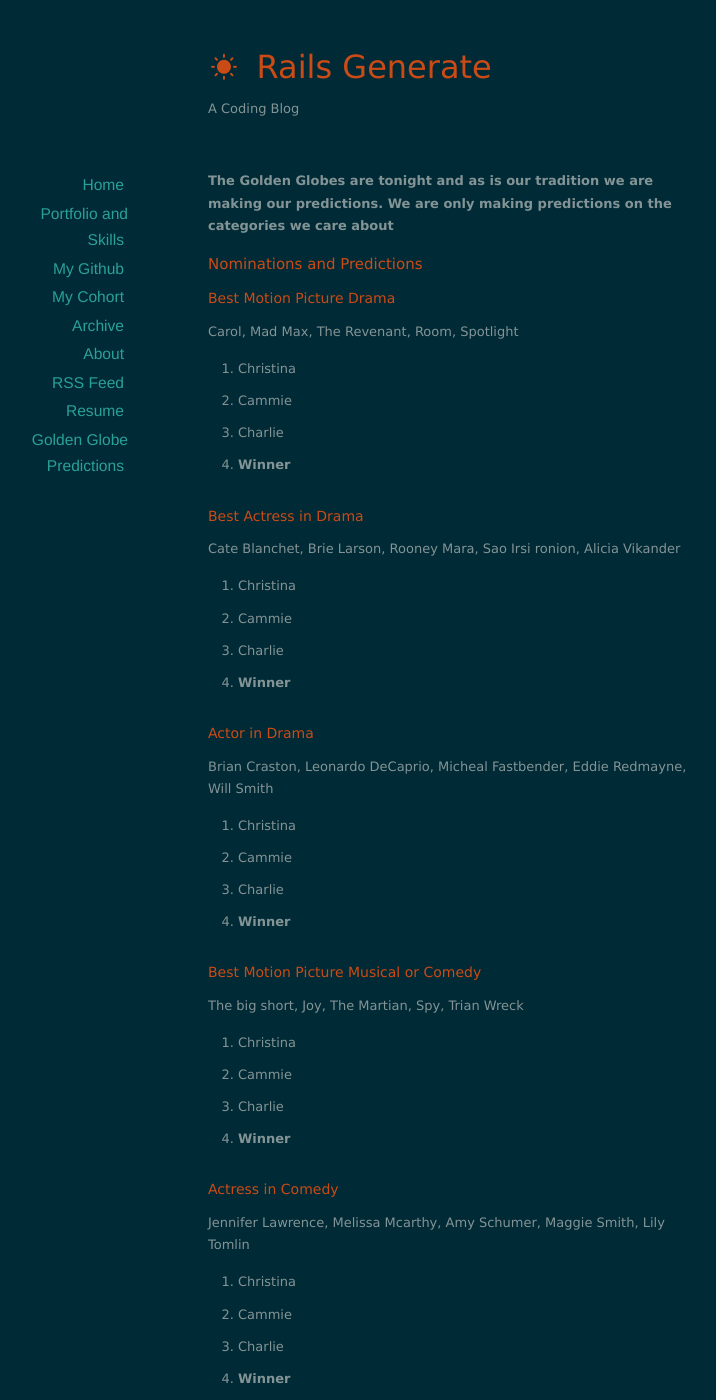
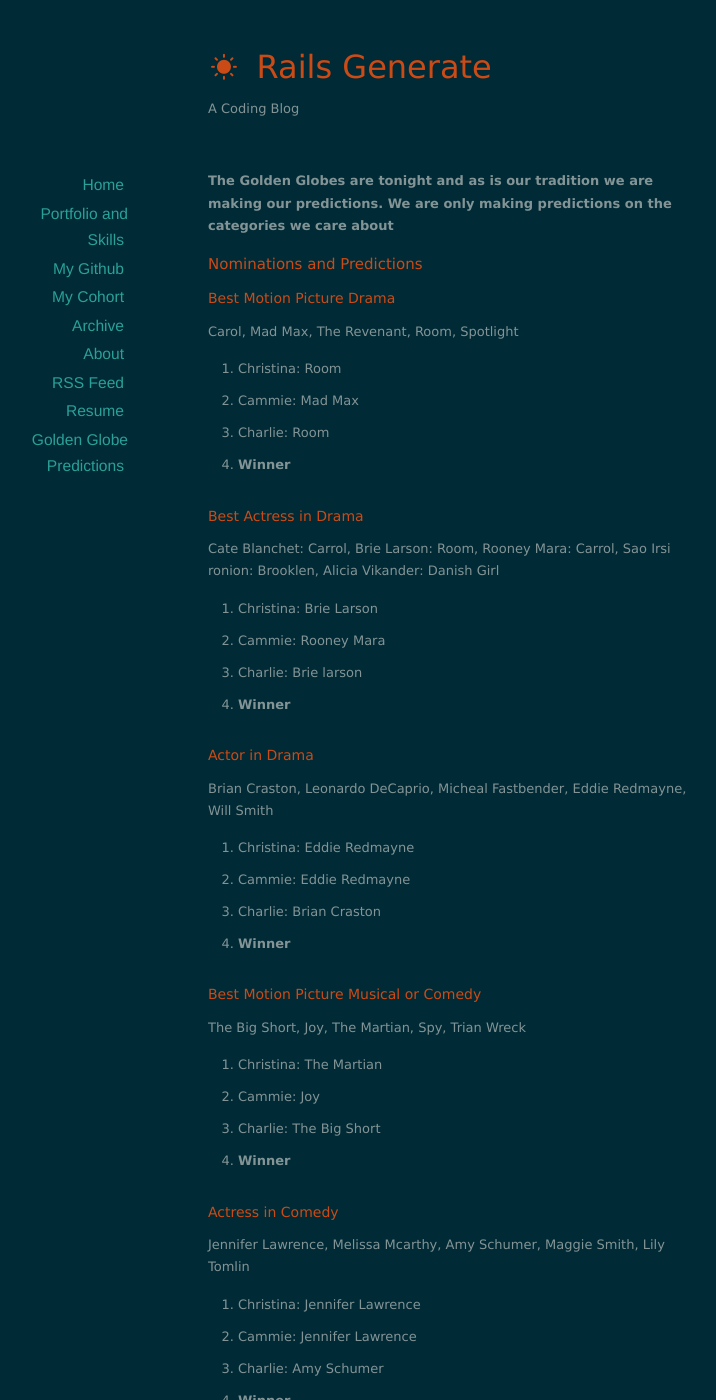
Before and after one commit to calderete/blog.github.io, a Jekyll site: the page built from gg.md, in a window 1280 px wide and 1400 px high. Shown: the whole window, without its empty margins (182-898 px from the left). Built offline with Jekyll 4.4.1, drawn with Linux system fonts in a browser that asks for light colours; nearby versions of some CDN libraries; some of the changed text lies outside the part shown.

Commit message:
added predections

```diff
--- a/gg.md
+++ b/gg.md
@@ -9,143 +9,143 @@ layout: default
 ###Best Motion Picture Drama
 Carol, Mad Max, The Revenant, Room, Spotlight
 
-* Christina
-* Cammie
-* Charlie
+* Christina: Room
+* Cammie: Mad Max
+* Charlie: Room
 * **Winner**
 
 ###Best Actress in Drama
-Cate Blanchet, Brie Larson, Rooney Mara, Sao Irsi ronion, Alicia Vikander
+Cate Blanchet: Carrol, Brie Larson: Room, Rooney Mara: Carrol, Sao Irsi ronion: Brooklen, Alicia Vikander: Danish Girl
 
-* Christina
-* Cammie
-* Charlie
+* Christina: Brie Larson
+* Cammie: Rooney Mara
+* Charlie: Brie larson
 * **Winner**
 
 ###Actor in Drama
 Brian Craston, Leonardo DeCaprio, Micheal Fastbender, Eddie Redmayne, Will Smith
 
-* Christina
-* Cammie
-* Charlie
+* Christina: Eddie Redmayne
+* Cammie: Eddie Redmayne
+* Charlie: Brian Craston
 * **Winner**
 
 ###Best Motion Picture Musical or Comedy
-The big short, Joy, The Martian, Spy, Trian Wreck
+The Big Short, Joy, The Martian, Spy, Trian Wreck
 
-* Christina
-* Cammie
-* Charlie
+* Christina: The Martian
+* Cammie: Joy
+* Charlie: The Big Short
 * **Winner**
 
 ###Actress in Comedy
 Jennifer Lawrence, Melissa Mcarthy, Amy Schumer, Maggie Smith, Lily Tomlin
 
-* Christina
-* Cammie
-* Charlie
+* Christina: Jennifer Lawrence
+* Cammie: Jennifer Lawrence
+* Charlie: Amy Schumer
 * **Winner**
 
 ###Actor in Comedy
 Christian Bale, Steve Carrel, Mat Damon, Al Pachino, Mark Ruffalo
 
-* Christina
-* Cammie
-* Charlie
+* Christina: Christian Bale
+* Cammie: Mat Damon
+* Charlie: Steve Carrel
 * **Winner**
 
 ###Supporting Actress in any Role
 Jane Fonda, Jennifer Jason Leigh, Hellen Mirren, Alicia Vikander, Kate Winslet
 
-* Christina
-* Cammie
-* Charlie
+* Christina: Hellen Mirren
+* Cammie: Hellen Mirren
+* Charlie: Jennifer Jason Leigh
 * **Winner**
 
 ###Best Supporting Actor
 Paul Dano, Idris Elba, Mark Rylance, Michael Shannon, Sylvester Stalone
 
-* Christina
-* Cammie
-* Charlie
+* Christina: Idris Elba
+* Cammie: Idris Elba
+* Charlie: Sylvester Stalone
 * **Winner**
 
 ###Best Director
 Tod Haynes: Carrol, Allejandro Inarritu: The Revenant, Tom Mcarthy: Spotlight, George Miller: Mad Max, Ridley Scott: The Martian
 
-* Christina
-* Cammie
-* Charlie
+* Christina: Allejandro
+* Cammie: George Miller
+* Charlie: George Miller
 * **Winner**
 
 ###Best Screenplay
 Emma Donoghue: Room, Tom Mcarthy and John Singer: Spotlight, Charles Randolf and Adam Mcay: The Big Short, Arron Sorkin: Steve Jobs, Quinten Tarantino: The Hatefull Eight
 
-* Christina
-* Cammie
-* Charlie
+* Christina: The Big Short
+* Cammie: Steve Jobs
+* Charlie: Emma Donoghue
 * **Winner**
 
 ###Best Television Series Drama
 Empire, Game of Thrones, Mister Robot, Narcos, Outlander
 
-* Christina
-* Cammie
-* Charlie
+* Christina: Game of Thrones
+* Cammie: Empire
+* Charlie: Narcos
 * **Winner**
 
 ###Best Actress in Drama Television
 Caitriona, Viola Davis, Eva Green, Taraji P Henson, Robin Wright
 
-* Christina
-* Cammie
-* Charlie
+* Christina: Viola Davis
+* Cammie: Robin Wright
+* Charlie: Robin Wright
 * **Winner**
 
 ###Best Actor in TV Drama
 John Ham, Rami Malek, Wagner Moura, Bob Odinkirk, Liev Schreiber
 
-* Christina
-* Cammie
-* Charlie
+* Christina: John Ham
+* Cammie: John Ham
+* Charlie: Bob Odinkirk
 * **Winner**
 
 ###Best Television Series Musical or Comedy
 Casual, Mozart in the Jungle, Orange is the new black, Silicon Valley, Tansparent, Veep
 
-* Christina
-* Cammie
-* Charlie
+* Christina: Veep
+* Cammie: Orange is the new black
+* Charlie: Silicon Valley
 * **Winner**
 
 ###Best Actress in Musical or Comedy
 Rachel Bloom, Jamie Lee Curtis, Julia Louise Dreyfuss, Jina Rodriguez, Lilly Tomlin
 
-* Christina
-* Cammie
-* Charlie
+* Christina: JLD
+* Cammie: JLD
+* Charlie: Jamie Lee Curtis
 * **Winner**
 
 ###Best Actor in Musical or Comedy
 Aziz Ansari, Gael Garcia Bernal, Rob Lowe, Patrick Stewart, Jeffery Tambor
 
-* Christina
-* Cammie
-* Charlie
+* Christina: Jeffory Tambor
+* Cammie: Gael Garcia Bernal
+* Charlie: Jeffery Tambor
 * **Winner**
 
 ###Best Supporting Actress
-Uzo Abuba, Joanne Froggatt, Regina King, Judas Light, Maura Tierney
+Uzo Aduba, Joanne Froggatt, Regina King, Judas Light, Maura Tierney
 
-* Christina
-* Cammie
-* Charlie
+* Christina: Regina King
+* Cammie: Uzo Aduba
+* Charlie: Uzo Aduba
 * **Winner**
 
 ###Best Supporting Actor
 Allen Cumming, Damion Lewis, Ben Mendelsohn, Tobias Menzies, Christian Slater
 
-* Christina
-* Cammie
-* Charlie
+* Christina: Allen Cumming
+* Cammie: Christian Slater
+* Charlie: Ben Mendelsohn
 * **Winner**
```
